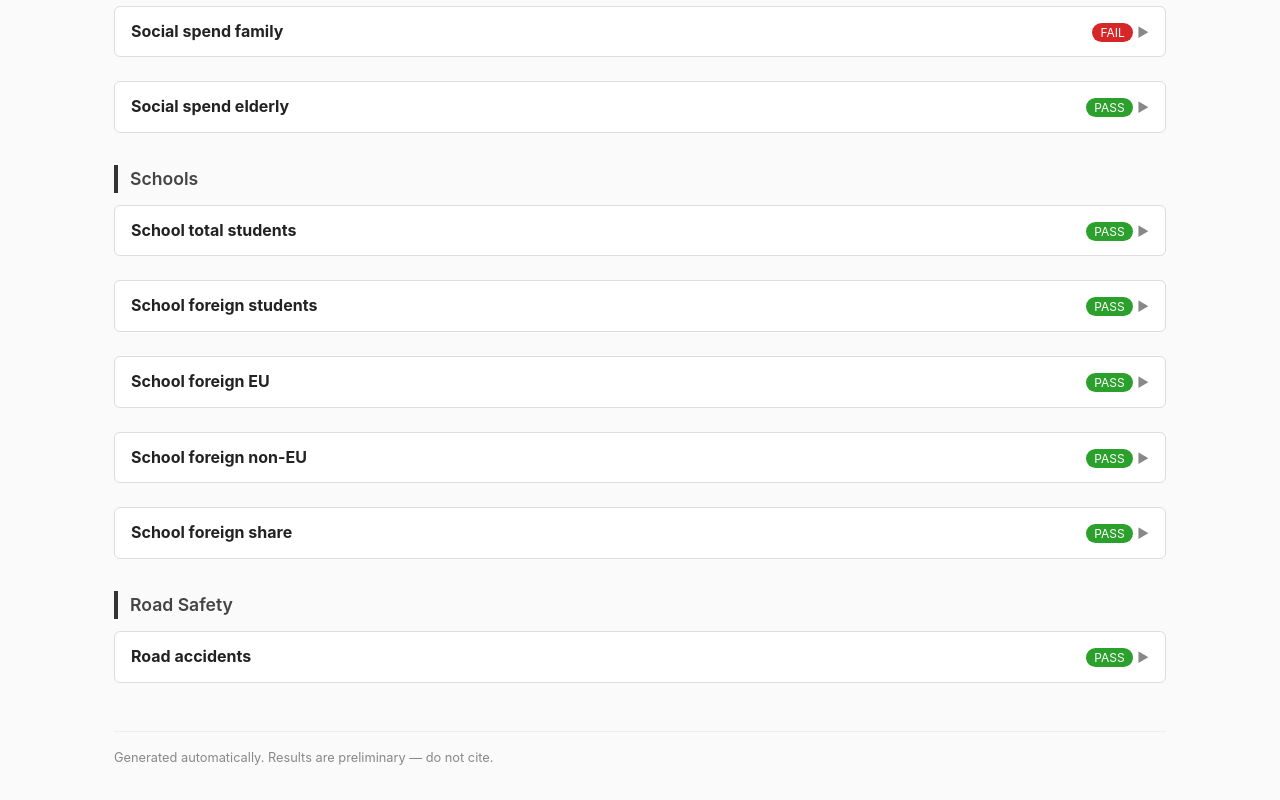
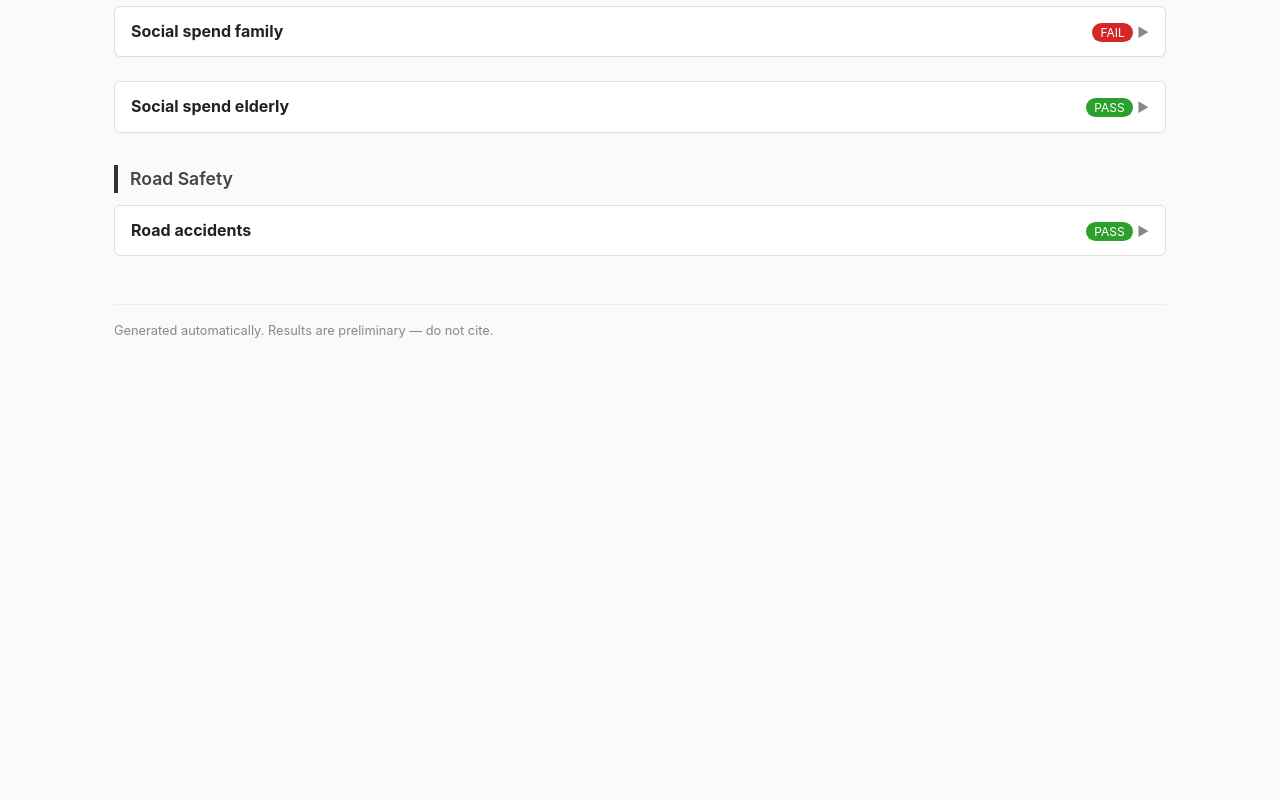
Before and after one commit to AlessandroCaggia30/caporalato-results, a plain HTML site: page index.html in a window 1280 px wide. Shown: the part 3405-4205 px from the top of the page. After the commit the page ends 3779 px from the top, so only its background shows below. Drawn offline with Linux system fonts and the light colour scheme.

Commit message:
Drop school outcomes from commune page

```diff
--- a/index.html
+++ b/index.html
@@ -431,67 +431,6 @@ footer { margin-top: 3rem; padding-top: 1rem; border-top: 1px solid #eee; color:
     <div class="plot-pane"><img src="assets/img/commune/social_spend_elderly.png" alt="Social spend elderly" loading="lazy"></div>
   </div>
 </div>
-<div class="section-heading">Schools</div>
-<div class="outcome-section">
-  <div class="outcome-header">
-    <h3>School total students</h3>
-    <div>
-      <span class="pretrend-badge badge-pass">PASS</span>
-      <span class="arrow">&#9654;</span>
-    </div>
-  </div>
-  <div class="outcome-body">
-    <div class="plot-pane"><img src="assets/img/commune/school_total_students.png" alt="School total students" loading="lazy"></div>
-  </div>
-</div>
-<div class="outcome-section">
-  <div class="outcome-header">
-    <h3>School foreign students</h3>
-    <div>
-      <span class="pretrend-badge badge-pass">PASS</span>
-      <span class="arrow">&#9654;</span>
-    </div>
-  </div>
-  <div class="outcome-body">
-    <div class="plot-pane"><img src="assets/img/commune/school_foreign_students.png" alt="School foreign students" loading="lazy"></div>
-  </div>
-</div>
-<div class="outcome-section">
-  <div class="outcome-header">
-    <h3>School foreign EU</h3>
-    <div>
-      <span class="pretrend-badge badge-pass">PASS</span>
-      <span class="arrow">&#9654;</span>
-    </div>
-  </div>
-  <div class="outcome-body">
-    <div class="plot-pane"><img src="assets/img/commune/school_foreign_eu.png" alt="School foreign EU" loading="lazy"></div>
-  </div>
-</div>
-<div class="outcome-section">
-  <div class="outcome-header">
-    <h3>School foreign non-EU</h3>
-    <div>
-      <span class="pretrend-badge badge-pass">PASS</span>
-      <span class="arrow">&#9654;</span>
-    </div>
-  </div>
-  <div class="outcome-body">
-    <div class="plot-pane"><img src="assets/img/commune/school_foreign_non_eu.png" alt="School foreign non-EU" loading="lazy"></div>
-  </div>
-</div>
-<div class="outcome-section">
-  <div class="outcome-header">
-    <h3>School foreign share</h3>
-    <div>
-      <span class="pretrend-badge badge-pass">PASS</span>
-      <span class="arrow">&#9654;</span>
-    </div>
-  </div>
-  <div class="outcome-body">
-    <div class="plot-pane"><img src="assets/img/commune/school_foreign_share.png" alt="School foreign share" loading="lazy"></div>
-  </div>
-</div>
 <div class="section-heading">Road Safety</div>
 <div class="outcome-section">
   <div class="outcome-header">
```
